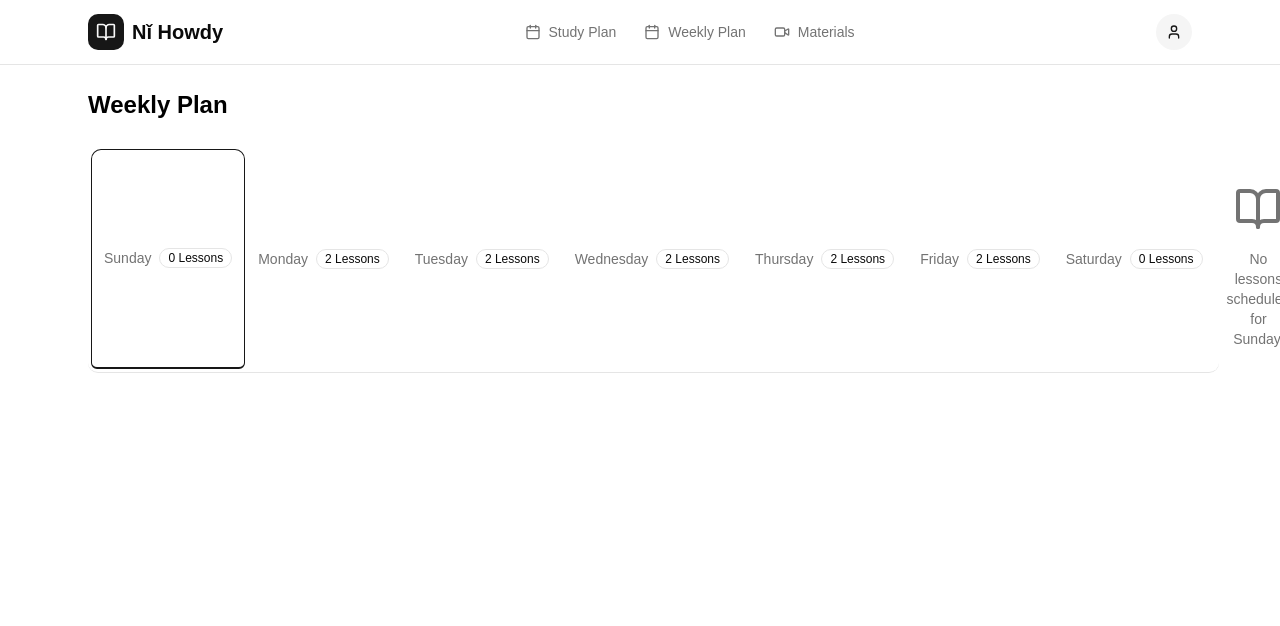
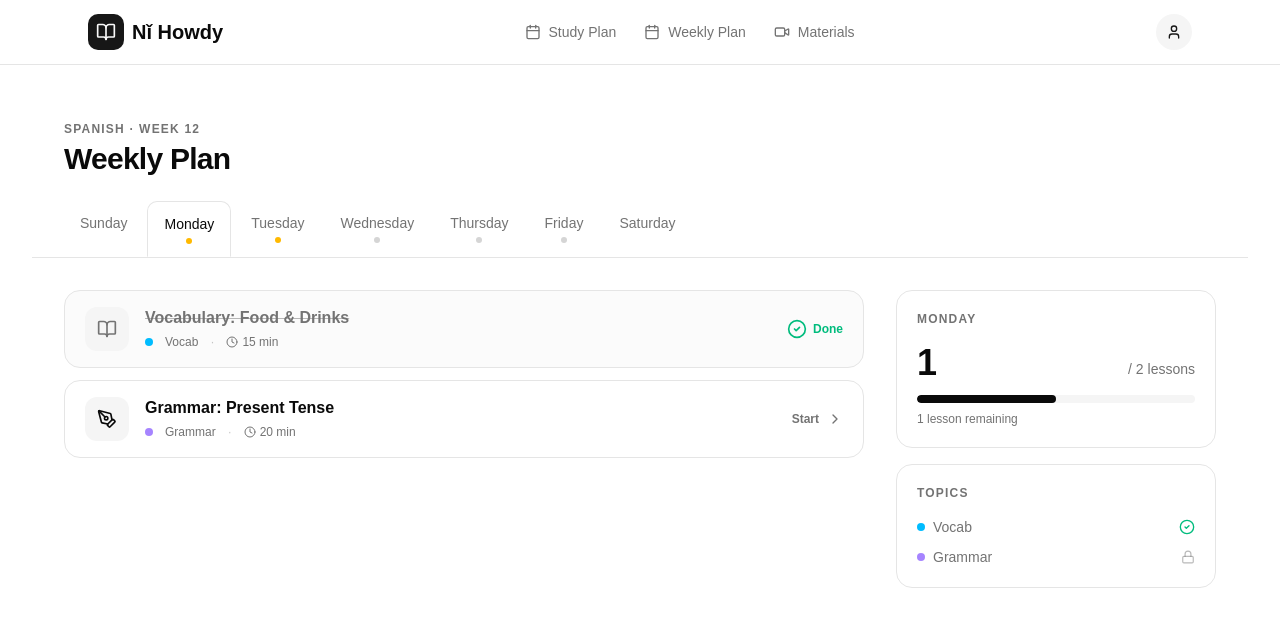
Before and after one commit to 3amBEANS/NiHowdy, a React (Vite) app in the folder nihowdy/: page /weeklyPlan in a window 1280 px wide. Shown: the top 626 px of the page. Built offline with nearby package versions, Linux system fonts and the light colour scheme.

Commit message:
fixed bugs

```diff
--- a/nihowdy/src/components/weekly-plan.tsx
+++ b/nihowdy/src/components/weekly-plan.tsx
@@ -1,125 +1,251 @@
 "use client"
 
-import { useState } from "react"
-import { Card, CardContent} from "@/components/ui/card"
-import { Button } from "@/components/ui/Button"
+import React, { useState } from "react"
 import { Badge } from "@/components/ui/badge"
-import { Tabs, TabsContent, TabsList, TabsTrigger } from "@/components/ui/tabs"
 import {
-  Play,
-  Clock,
-  BookOpen,
-  ClipboardCheck,
-  CheckCircle2,
-  Lock,
-  ChevronRight,
-  Video,
-  FileText,
-  Award,
-  Trophy
+  Clock, BookOpen, CheckCircle2, Lock,
+  Headphones, PenTool, MessageCircle, Sparkles, Trophy, ChevronRight
 } from "lucide-react"
 import { cn } from "@/lib/utils"
 
 const days = [
-    {day: "Sunday", lessons: []},
-
-    { day: "Monday", lessons: [
-        //Please ignore the dates, they are just placeholders and not relevant to the functionality of the component
+  { day: "Sunday", short: "Sun", lessons: [] },
+  {
+    day: "Monday", short: "Mon", lessons: [
       { id: 1, title: "Vocabulary: Food & Drinks", type: "vocabulary", duration: "15 min", completed: true },
-        { id: 2, title: "Grammar: Present Tense", type: "grammar", duration: "20 min", completed: false },]
+      { id: 2, title: "Grammar: Present Tense", type: "grammar", duration: "20 min", completed: false },
+    ]
   },
-    { day: "Tuesday", lessons: [
+  {
+    day: "Tuesday", short: "Tue", lessons: [
       { id: 3, title: "Listening: Conversations", type: "listening", duration: "15 min", completed: true },
-        { id: 4, title: "Speaking Practice", type: "speaking", duration: "10 min", completed: false },]
+      { id: 4, title: "Speaking Practice", type: "speaking", duration: "10 min", completed: false },
+    ]
   },
-    { day: "Wednesday", lessons: [
+  {
+    day: "Wednesday", short: "Wed", lessons: [
       { id: 5, title: "Reading: Short Story", type: "reading", duration: "20 min", completed: false },
-        { id: 6, title: "Writing Exercise", type: "writing", duration: "15 min", completed: false },]
+      { id: 6, title: "Writing Exercise", type: "writing", duration: "15 min", completed: false },
+    ]
   },
-    { day: "Thursday", lessons: [
+  {
+    day: "Thursday", short: "Thu", lessons: [
       { id: 7, title: "Vocabulary: Food & Drinks", type: "vocabulary", duration: "15 min", completed: false },
-        { id: 8, title: "Grammar: Articles", type: "grammar", duration: "20 min", completed: false },]
+      { id: 8, title: "Grammar: Articles", type: "grammar", duration: "20 min", completed: false },
+    ]
   },
-    { day: "Friday", lessons: [
+  {
+    day: "Friday", short: "Fri", lessons: [
       { id: 9, title: "Review & Practice", type: "review", duration: "25 min", completed: false },
-        { id: 10, title: "Weekly Assessment", type: "assessment", duration: "15 min", completed: false },]
+      { id: 10, title: "Weekly Assessment", type: "assessment", duration: "15 min", completed: false },
+    ]
   },
-    {day: "Saturday", lessons: []},
+  { day: "Saturday", short: "Sat", lessons: [] },
 ]
 
-
+const typeConfig: Record<string, { icon: React.ElementType; label: string; dot: string }> = {
+  vocabulary: { icon: BookOpen,      label: "Vocab",      dot: "bg-sky-400" },
+  grammar:    { icon: PenTool,       label: "Grammar",    dot: "bg-violet-400" },
+  listening:  { icon: Headphones,    label: "Listening",  dot: "bg-amber-400" },
+  speaking:   { icon: MessageCircle, label: "Speaking",   dot: "bg-rose-400" },
+  reading:    { icon: BookOpen,      label: "Reading",    dot: "bg-teal-400" },
+  writing:    { icon: PenTool,       label: "Writing",    dot: "bg-pink-400" },
+  review:     { icon: Sparkles,      label: "Review",     dot: "bg-blue-400" },
+  assessment: { icon: Trophy,        label: "Assessment", dot: "bg-yellow-400" },
+}
 
 export function WeeklyPlan() {
-    const [selectedDay, setSelectedDay] = useState(0)
+  const [selectedDay, setSelectedDay] = useState(1)
+  const current = days[selectedDay]
+
+  const completedCount = current.lessons.filter(l => l.completed).length
+  const totalCount = current.lessons.length
+  const progress = totalCount > 0 ? (completedCount / totalCount) * 100 : 0
 
   return (
-        <div className="mx-auto max-w-6xl px-4 sm:px-6">
-            <h1 className="text-2xl font-bold mb-6">Weekly Plan</h1>
-            <Tabs defaultValue={days[selectedDay].day} className="w-full">
-                <TabsList className="bg-transparent border-b border-border mb-4">
-                    {days.map((day, index) => (
-                        <TabsTrigger
+    <div className="flex flex-col h-full min-h-screen w-full bg-background text-foreground">
+
+      {/* Top header bar */}
+      <div className="border-b border-border px-6 pt-8 pb-0">
+        <div className="max-w-6xl mx-auto">
+          <p className="text-xs font-semibold tracking-widest uppercase text-muted-foreground mb-1">Spanish · Week 12</p>
+          <h1 className="text-3xl font-bold tracking-tight mb-6">Weekly Plan</h1>
+
+          {/* Day tabs */}
+          <div className="flex gap-1 overflow-x-auto pb-px">
+            {days.map((day, index) => {
+              const isActive = selectedDay === index
+              const done = day.lessons.length > 0 && day.lessons.every(l => l.completed)
+              const partial = day.lessons.some(l => l.completed) && !done
+              const empty = day.lessons.length === 0
+
+              return (
+                <button
                   key={day.day}
-                            value={day.day}
                   onClick={() => setSelectedDay(index)}
                   className={cn(
-                                "data-[state=active]:border-primary data-[state=active]:border-b-2",
-                                "px-3 py-2 text-sm font-medium",
-                                "text-muted-foreground hover:text-foreground",
-                                "focus-visible:outline-none focus-visible:ring-2 focus-visible:ring-ring focus-visible:ring-offset-2",
-                                "rounded-t-lg",
-                                selectedDay === index ? "border-primary border-b-2" : "border-transparent"
+                    "relative flex flex-col items-center gap-1 px-4 py-3 rounded-t-lg text-sm font-medium transition-all select-none shrink-0",
+                    "focus-visible:outline-none focus-visible:ring-2 focus-visible:ring-ring",
+                    isActive
+                      ? "bg-card border border-border border-b-card text-foreground -mb-px z-10"
+                      : "text-muted-foreground hover:text-foreground hover:bg-muted/50"
                   )}
                 >
-                            <div className="flex items-center gap-2">
-                                <p>{day.day}</p>
-                                <Badge variant="outline" className="text-xs">
-                                    {day.lessons.length} Lessons
-                                </Badge>
+                  <span className="hidden sm:block">{day.day}</span>
+                  <span className="sm:hidden">{day.short}</span>
+
+                  {/* status dot */}
+                  <span className={cn(
+                    "w-1.5 h-1.5 rounded-full transition-colors",
+                    done    ? "bg-emerald-500" :
+                    partial ? "bg-amber-400"   :
+                    empty   ? "bg-transparent" :
+                              "bg-muted-foreground/30"
+                  )} />
+                </button>
+              )
+            })}
           </div>
-                      </TabsTrigger>
-                    ))}
-                </TabsList>
-                {days.map((day) => (
-                    <TabsContent key={day.day} value={day.day}>
-                        {day.lessons.length === 0 ? (
-                            <div className="text-center py-10">
-                                <BookOpen className="mx-auto mb-4 h-12 w-12 text-muted-foreground" />
-                                <p className="text-muted-foreground">No lessons scheduled for {day.day}.</p>
+        </div>
+      </div>
+
+      {/* Main content */}
+      <div className="flex-1 px-6 py-8">
+        <div className="max-w-6xl mx-auto">
+
+          {current.lessons.length === 0 ? (
+            /* Empty state */
+            <div className="flex flex-col items-center justify-center py-24 gap-4 text-center">
+              <div className="w-16 h-16 rounded-2xl bg-muted flex items-center justify-center">
+                <BookOpen className="w-7 h-7 text-muted-foreground" />
+              </div>
+              <div>
+                <p className="font-semibold text-foreground">Rest day</p>
+                <p className="text-sm text-muted-foreground mt-1">No lessons scheduled for {current.day}.</p>
+              </div>
             </div>
           ) : (
-                            <div className="space-y-4">
-                                {day.lessons.map((lesson) => (
-                                    <Card key={lesson.id} className="border">
-                                        <CardContent className="flex items-center justify-between">
-                                            <div>
-                                                <h3 className="text-lg font-semibold">{lesson.title}</h3>
-                                                <p className="text-sm text-muted-foreground flex items-center gap-1">
-                                                    <Clock      className="h-4 w-4" />
+            <div className="grid grid-cols-1 lg:grid-cols-[1fr_320px] gap-8 items-start">
+
+              {/* Lessons list */}
+              <div className="flex flex-col gap-3">
+                {current.lessons.map((lesson, i) => {
+                  const cfg = typeConfig[lesson.type] || typeConfig.vocabulary
+                  const Icon = cfg.icon
+                  return (
+                    <div
+                      key={lesson.id}
+                      className={cn(
+                        "group flex items-center gap-4 rounded-2xl border px-5 py-4 transition-all",
+                        lesson.completed
+                          ? "border-border bg-muted/40"
+                          : "border-border bg-card hover:border-foreground/20 hover:shadow-sm cursor-pointer"
+                      )}
+                      style={{ animationDelay: `${i * 60}ms` }}
+                    >
+                      {/* Icon */}
+                      <div className={cn(
+                        "shrink-0 w-11 h-11 rounded-xl flex items-center justify-center transition-colors",
+                        lesson.completed ? "bg-muted" : "bg-secondary group-hover:bg-muted"
+                      )}>
+                        <Icon className={cn(
+                          "w-5 h-5",
+                          lesson.completed ? "text-muted-foreground" : "text-foreground"
+                        )} />
+                      </div>
+
+                      {/* Text */}
+                      <div className="flex-1 min-w-0">
+                        <p className={cn(
+                          "font-semibold text-base leading-tight truncate",
+                          lesson.completed && "text-muted-foreground line-through decoration-muted-foreground/50"
+                        )}>
+                          {lesson.title}
+                        </p>
+                        <div className="flex items-center gap-3 mt-1.5">
+                          <span className={cn("inline-block w-2 h-2 rounded-full", cfg.dot)} />
+                          <span className="text-xs font-medium text-muted-foreground capitalize">{cfg.label}</span>
+                          <span className="text-muted-foreground/40 text-xs">·</span>
+                          <span className="flex items-center gap-1 text-xs text-muted-foreground">
+                            <Clock className="w-3 h-3" />
                             {lesson.duration}
+                          </span>
+                        </div>
+                      </div>
+
+                      {/* Status */}
+                      <div className="shrink-0 flex items-center gap-2">
+                        {lesson.completed ? (
+                          <div className="flex items-center gap-1.5 text-emerald-500">
+                            <CheckCircle2 className="w-5 h-5" />
+                            <span className="text-xs font-semibold hidden sm:block">Done</span>
+                          </div>
+                        ) : (
+                          <div className="flex items-center gap-2">
+                            <span className="text-xs font-semibold text-muted-foreground hidden sm:block">Start</span>
+                            <ChevronRight className="w-4 h-4 text-muted-foreground group-hover:text-foreground group-hover:translate-x-0.5 transition-all" />
+                          </div>
+                        )}
+                      </div>
+                    </div>
+                  )
+                })}
+              </div>
+
+              {/* Sidebar summary */}
+              <div className="flex flex-col gap-4 lg:sticky lg:top-8">
+
+                {/* Progress card */}
+                <div className="rounded-2xl border border-border bg-card p-5">
+                  <p className="text-xs font-semibold uppercase tracking-widest text-muted-foreground mb-4">{current.day}</p>
+
+                  <div className="flex items-end justify-between mb-3">
+                    <span className="text-4xl font-bold tabular-nums">{completedCount}</span>
+                    <span className="text-muted-foreground text-sm mb-1">/ {totalCount} lessons</span>
+                  </div>
+
+                  {/* Progress bar */}
+                  <div className="w-full h-2 rounded-full bg-muted overflow-hidden">
+                    <div
+                      className="h-full rounded-full bg-foreground transition-all duration-700"
+                      style={{ width: `${progress}%` }}
+                    />
+                  </div>
+
+                  <p className="text-xs text-muted-foreground mt-2">
+                    {progress === 100
+                      ? "All done! Great work 🎉"
+                      : `${totalCount - completedCount} lesson${totalCount - completedCount !== 1 ? "s" : ""} remaining`}
                   </p>
                 </div>
+
+                {/* Lesson type breakdown */}
+                <div className="rounded-2xl border border-border bg-card p-5">
+                  <p className="text-xs font-semibold uppercase tracking-widest text-muted-foreground mb-4">Topics</p>
+                  <div className="flex flex-col gap-2.5">
+                    {current.lessons.map((lesson) => {
+                      const cfg = typeConfig[lesson.type] || typeConfig.vocabulary
+                      return (
+                        <div key={lesson.id} className="flex items-center justify-between">
                           <div className="flex items-center gap-2">
-                                                {lesson.completed ? (
-                                                    <>
-                                                        <CheckCircle2 className="h-5 w-5 text-green-500" />
-                                                        <Badge >Completed</Badge>
-                                                    </>
-                                                ) : (
-                                                    <>
-                                                        <Lock className="h-5 w-5 text-red-500" />
-                                                        <Badge variant="destructive">Pending</Badge>
-                                                    </>
+                            <span className={cn("w-2 h-2 rounded-full", cfg.dot)} />
+                            <span className="text-sm text-muted-foreground">{cfg.label}</span>
+                          </div>
+                          {lesson.completed
+                            ? <CheckCircle2 className="w-4 h-4 text-emerald-500" />
+                            : <Lock className="w-3.5 h-3.5 text-muted-foreground/50" />
+                          }
+                        </div>
+                      )
+                    })}
+                  </div>
+                </div>
+
+              </div>
+            </div>
           )}
         </div>
-                                        </CardContent>
-                                    </Card>
-                                ))}
       </div>
-                        )}
-                    </TabsContent>
-                ))}
-            </Tabs>
     </div>
   )
 }
```
Lines whose indentation alone changed are shown as unchanged.
